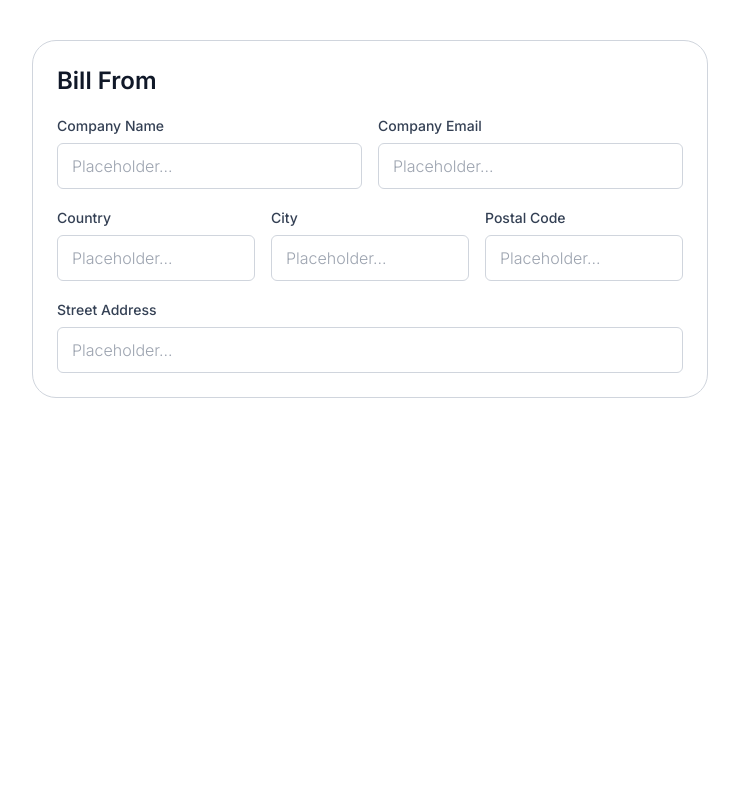
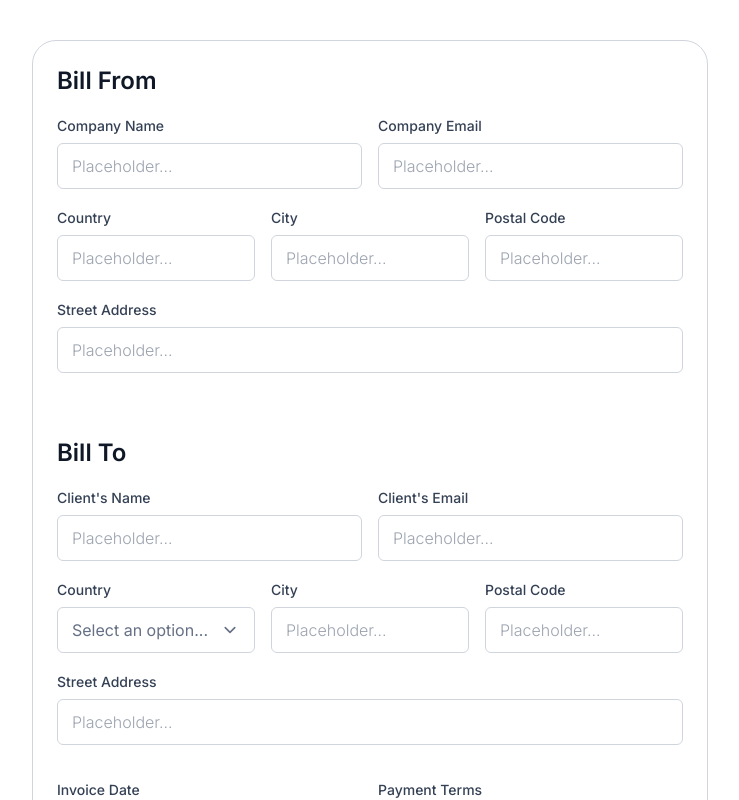
Before and after one commit to Hasnain-Shabbir/invoice-generator, a React (Vite) app: page / in a window 1280 px wide. Shown: the top 800 px of the page, without its empty margins (8-747 px from the left). Built offline with nearby package versions, Linux system fonts and the light colour scheme.

Commit message:
feat: create BillTo component with form using custom Input and SelectDropdown components

```diff
--- /dev/null
+++ b/src/components/BillTo/BillTo.tsx
@@ -0,0 +1,104 @@
+import { useState } from 'react';
+import { Input, SelectDropdown } from '..';
+
+const BillTo = () => {
+  const [formData, setFormData] = useState({
+    clientName: '',
+    clientEmail: '',
+    country: '',
+    city: '',
+    invoiceTerms: '',
+    invoiceDate: '',
+    postalCode: '',
+    projectDescription: '',
+    streetAddress: '',
+  });
+
+  const countries = [
+    'United States',
+    'Canada',
+    'United Kingdom',
+    'Australia',
+    'Germany',
+    'France',
+  ];
+
+  const invoiceTerms = ['Net 10 days', 'Net 20 days', 'Net 30 days'];
+
+  const handleInputChange = (id: string, value: string) => {
+    setFormData(prevState => ({
+      ...prevState,
+      [id]: value,
+    }));
+  };
+
+  return (
+    <div>
+      <h2 className="text-2xl font-semibold">Bill To</h2>
+      <div className="mt-4 grid grid-cols-2 gap-4">
+        <Input
+          handleOnChange={value => handleInputChange('clientName', value)}
+          id="clientName"
+          title="Client's Name"
+          value={formData.clientName}
+        />
+        <Input
+          handleOnChange={value => handleInputChange('clientEmail', value)}
+          id="clientEmail"
+          title="Client's Email"
+          value={formData.clientEmail}
+        />
+        <div className="col-span-full grid grid-cols-3 gap-4">
+          <SelectDropdown options={countries} label="Country" id="country" />
+          <Input
+            handleOnChange={value => handleInputChange('city', value)}
+            id="city"
+            title="City"
+            value={formData.city}
+          />
+          <Input
+            handleOnChange={value => handleInputChange('postalCode', value)}
+            id="postalCode"
+            title="Postal Code"
+            value={formData.postalCode}
+          />
+          <div className="col-span-full">
+            <Input
+              handleOnChange={value =>
+                handleInputChange('streetAddress', value)
+              }
+              id="streetAddress"
+              title="Street Address"
+              value={formData.streetAddress}
+            />
+          </div>
+        </div>
+      </div>
+      <div className="mt-8 grid grid-cols-2 gap-4">
+        <Input
+          handleOnChange={value => handleInputChange('invoiceDate', value)}
+          id="invoiceDate"
+          title="Invoice Date"
+          value={formData.invoiceDate}
+        />
+        <SelectDropdown
+          options={invoiceTerms}
+          label="Payment Terms"
+          id="paymentTerms"
+        />
+        <div className="col-span-full">
+          <Input
+            handleOnChange={value =>
+              handleInputChange('projectDescription', value)
+            }
+            id="projectDescription"
+            title="Project Description"
+            value={formData.projectDescription}
+          />
+        </div>
+      </div>
+    </div>
+  );
+};
+
+export default BillTo;
--- a/src/components/index.ts
+++ b/src/components/index.ts
@@ -1,4 +1,5 @@
 export { default as BillFrom } from './BillFrom/BillFrom';
+export { default as BillTo } from './BillTo/BillTo';
 export { default as Container } from './Container/Container';
 export { default as Input } from './Input/Input';
 export { default as SelectDropdown } from './SelectDropdown/SelectDropdown';
--- a/src/templates/InvoiceForm/InvoiceForm.tsx
+++ b/src/templates/InvoiceForm/InvoiceForm.tsx
@@ -1,9 +1,12 @@
 import { BillFrom } from '../../components';
+import BillTo from '../../components/BillTo/BillTo';
 
 const InvoiceForm = () => {
   return (
     <div className="w-[676px] rounded-3xl border border-borderColor p-6">
       <BillFrom />
+      <div className="py-8"></div>
+      <BillTo />
     </div>
   );
 };
```
